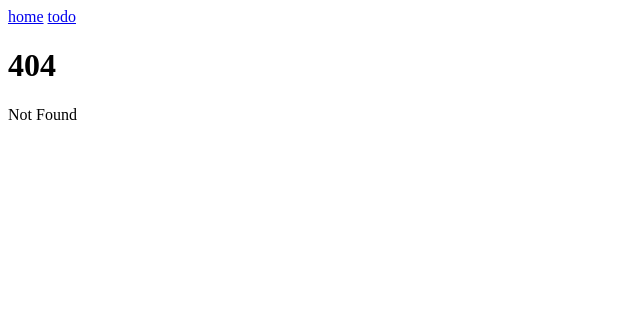
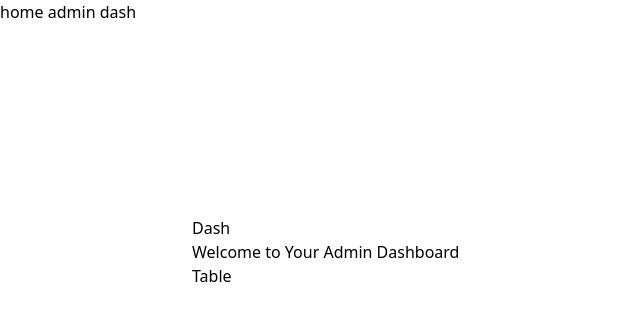
Before and after one commit to EvanCoppa/ISTE-501, a SvelteKit app in the folder client/: page /admin/dash in a window 1280 px wide. Before the commit this address had no page. Shown: the top 320 px of the page, without its empty margins (0-640 px from the left). Built offline with nearby package versions, Linux system fonts and the light colour scheme.

Commit message:
added test

```diff
--- a/client/src/app.html
+++ b/client/src/app.html
@@ -3,6 +3,7 @@
 	<head>
 		<meta charset="utf-8" />
 		<link rel="icon" href="%sveltekit.assets%/favicon.png" />
+		<script src="https://unpkg.com/@tailwindcss/browser@4"></script>
 		<meta name="viewport" content="width=device-width, initial-scale=1" />
 		%sveltekit.head%
 	</head>
--- a/client/src/routes/+layout.svelte
+++ b/client/src/routes/+layout.svelte
@@ -4,7 +4,8 @@
 
 <nav>
 	<a href="/">home</a>
-	<a href="/todo">todo</a>
+	<a href="/admin/dash">admin dash</a>
+
 </nav>
 
 {@render children()}
--- /dev/null
+++ b/client/src/routes/admin/dash/+page.svelte
@@ -0,0 +1,10 @@
+<script>
+    import Table from './table.svelte';
+</script>
+
+<div class="m-48">
+
+    <h1>Dash</h1>
+    <p>Welcome to Your Admin Dashboard</p>
+    <Table></Table>
+</div>
--- /dev/null
+++ b/client/src/routes/admin/dash/table.svelte
@@ -0,0 +1,6 @@
+<script>
+
+</script>
+
+
+<h2>Table</h2>
```
